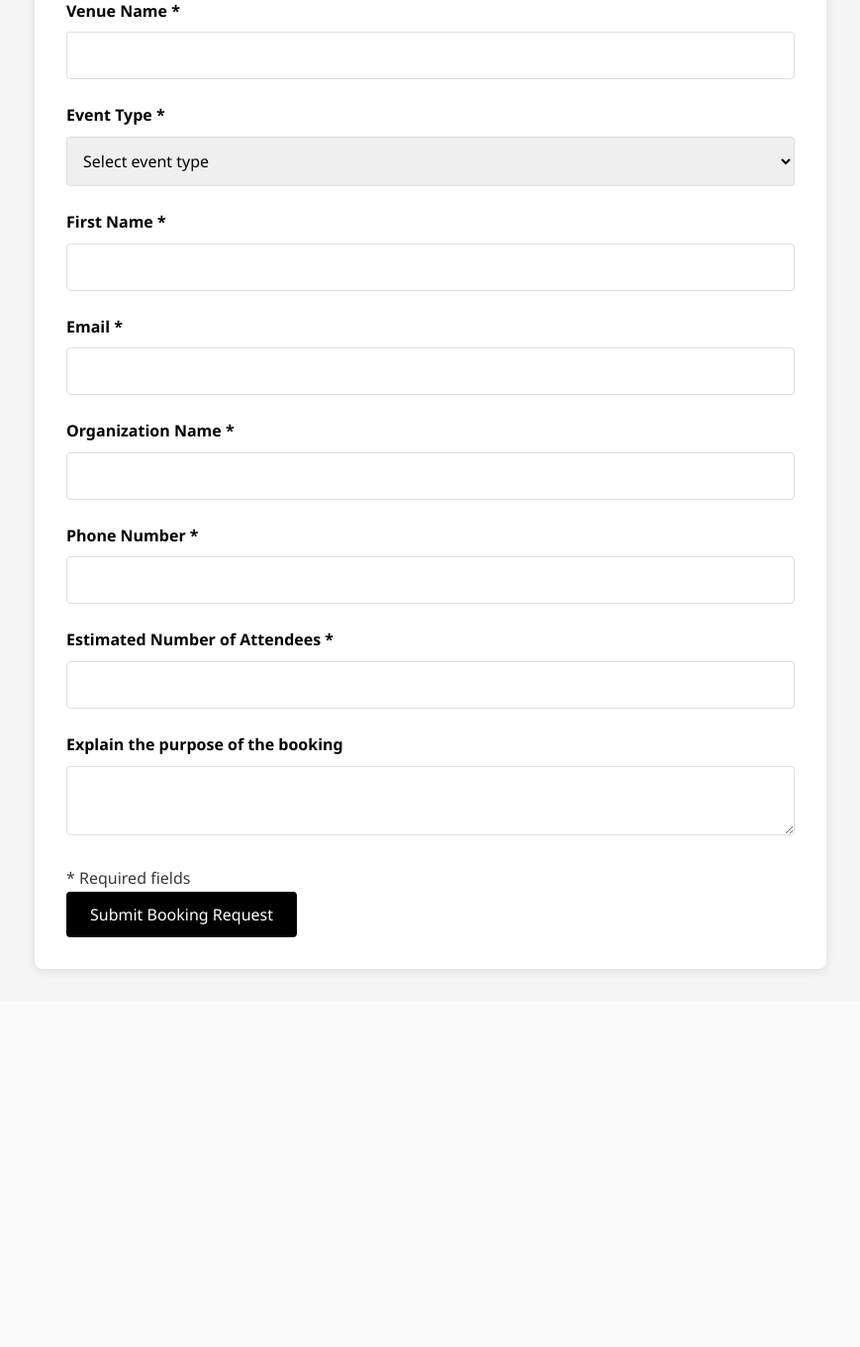
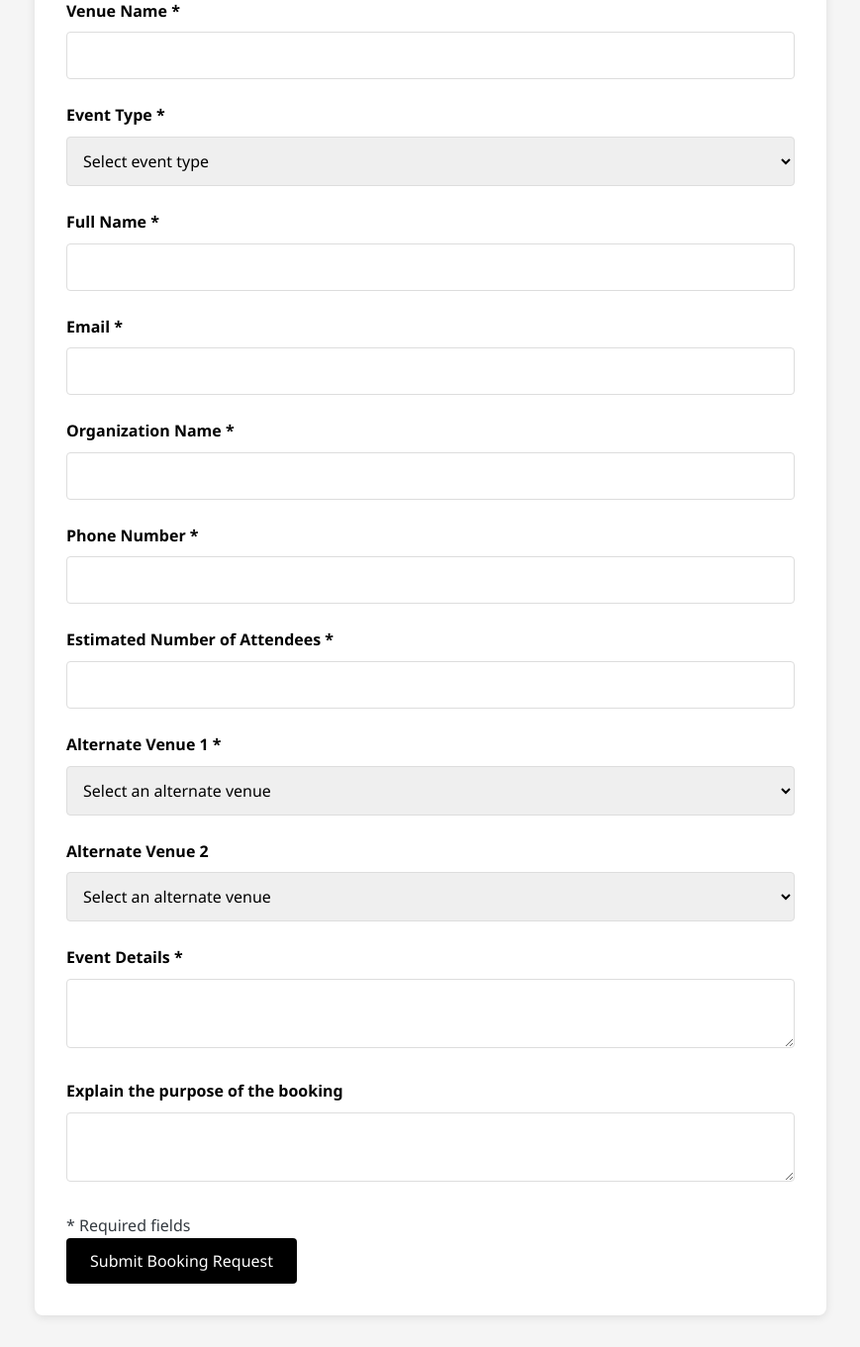
Before and after one commit to aasthaaj05/VenueBookingSystem, a Django app: template request_booking/templates/request_booking/booking_form.html in a window 1280 px wide. Shown: the part 182-1543 px from the top of the page at 99% size, without its empty margins (205-1074 px from the left). Before the commit the page ends 1166 px from the top, so only its background shows below. Run offline with Django 4.2, Linux system fonts and the light colour scheme; the template is opened without the code that fills it, so the values that code supplies are empty.

Commit message:
Updated venue booking form

```diff
--- a/request_booking/templates/request_booking/booking_form.html
+++ b/request_booking/templates/request_booking/booking_form.html
@@ -155,13 +155,13 @@
             </div>
 
             <div class="form-group">
-                <label for="firstName">First Name <span class="required">*</span></label>
-                <input type="text" id="firstName" name="firstName" value = "{{ user_data.name }}" required>
-                <div class="error" id="firstNameError">Please enter your first name</div>
+                <label for="fullName">Full Name <span class="required">*</span></label>
+                <input type="text" id="fullName" name="fullName" value = "{{ user_data.name }}" required>
+                <div class="error" id="fullNameError">Please enter your full name</div>
             </div>
 
             <div class="form-group">
-                <label for="lastName">Email <span class="required">*</span></label>
+                <label for="email">Email <span class="required">*</span></label>
                 <input type="text" id="email" name="email" value = "{{ user_data.email }}" required>
                 <div class="error" id="lastNameError">Please enter your last name</div>
             </div>
@@ -169,7 +169,7 @@
             <div class="form-group">
                 <label for="organization_name">Organization Name <span class="required">*</span></label>
                 <input type="text" id="organization_name" name="organization_name" value = "{{ user_data.organization_name }}" required>
-                <div class="error" id="firstNameError">Please enter a valid Organization Name</div>
+                <div class="error" id="fullNameError">Please enter a valid Organization Name</div>
             </div>
 
             <div class="form-group">
@@ -185,8 +185,38 @@
             </div>
 
             <div class="form-group">
-                <label for="additionalRequests">Explain the purpose of the booking</label>
-                <textarea id="additionalRequests" name="additionalRequests" class="additional-requests"></textarea>
+                <label for="alternateVenue1">Alternate Venue 1 <span class="required">*</span></label>
+                <select id="alternateVenue1" name="alternateVenue1" required>
+                    <option value="" disabled selected>Select an alternate venue</option>
+                    <option value="auditorium">Auditorium</option>
+                    <option value="conference_hall">Conference Hall</option>
+                    <option value="seminar_room">Seminar Room</option>
+                    <option value="academic_complex_classroom">Academic complex classroom</option>
+                </select>
+                <div class="error" id="alternateVenue1Error">Please select an alternate venue</div>
+            </div>
+
+            <div class="form-group">
+                <label for="alternateVenue2">Alternate Venue 2</label>
+                <select id="alternateVenue2" name="alternateVenue2">
+                    <option value="" disabled selected>Select an alternate venue</option>
+                    <option value="auditorium">Auditorium</option>
+                    <option value="conference_hall">Conference Hall</option>
+                    <option value="seminar_room">Seminar Room</option>
+                    <option value="academic_complex_classroom">Academic complex classroom</option>
+                </select>
+            </div>
+
+            <div class="form-group">
+                <label for="eventDetails">Event Details <span class="required">*</span></label>
+                <textarea id="eventDetails" name="eventDetails" required></textarea>
+                <div class="error" id="eventDetailsError">Please provide details about the event</div>
+            </div>
+
+
+            <div class="form-group">
+                <label for="purpose">Explain the purpose of the booking</label>
+                <textarea id="purpose" name="purpose" class="additional-requests"></textarea>
             </div>
 
             <div class="form-footer">
```
